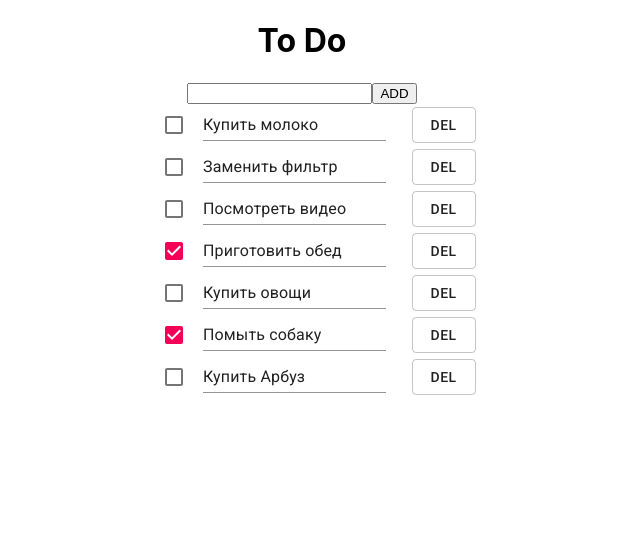
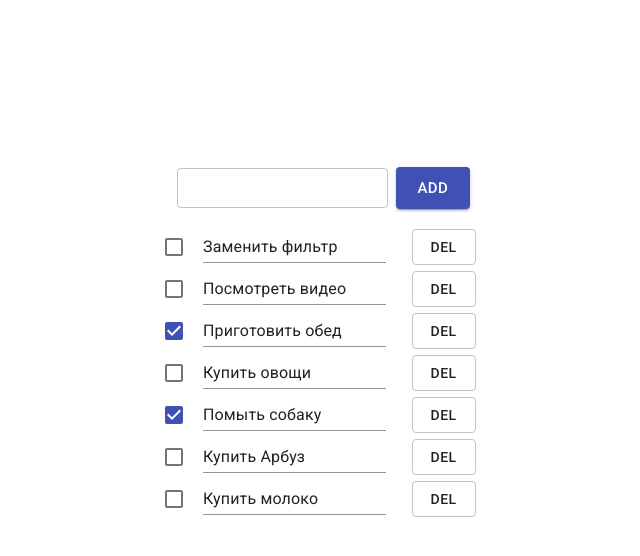
Before and after one commit to MikhailS89/todo_react, a React (Create React App) app: page / in a window 1280 px wide. Shown: the top 556 px of the page, without its empty margins (338-978 px from the left). Built offline with nearby package versions, Linux system fonts and the light colour scheme; data requests are answered from the project's data file.

Commit message:
Добавлена стилизация компонента Todocontainer

```diff
--- /dev/null
+++ b/src/componets/Todocontainer.css
@@ -0,0 +1,27 @@
+.todo{
+    max-width: 350px;
+    margin: auto;
+    margin-top: 20vh;
+    display: flex;
+    flex-direction: column;
+    align-items: center;
+
+}
+.todo__title{
+    color: blue;
+}
+.todo__form{
+    display: flex;
+    align-items: center;
+    justify-content: center;
+    width: 100%;
+    margin-bottom: 10px;
+}
+.todo__form-input{
+    display: block;
+}
+
+.todo__form-button{
+    display: block;
+    max-width: 40px;
+}
--- a/src/componets/Todocontainer.js
+++ b/src/componets/Todocontainer.js
@@ -2,6 +2,9 @@ import React, {useState, useEffect} from 'react'
 import Todolist from './Todolist'
 import {Context} from './context'
 import axios from 'axios'
+import './Todocontainer.css';
+import TextField from '@material-ui/core/TextField';
+import Button from '@material-ui/core/Button';
 
 export default function Todocontainer (){
 
@@ -83,16 +86,24 @@ export default function Todocontainer (){
             <Context.Provider value={{
                 removeTodo, changeTodo, changeChecked
             }}>
-            <div>
-                <h1>To Do</h1>
-                <div>
-                    <input
+            <div className="todo">
+                {/* <h1 className="todo__title">To Do</h1> */}
+                <div className="todo__form">
+                    {/* <input
                         type="text"
                         value={todoTitle}
                         onChange={event => SetTodoTitle(event.target.value)}
                         onKeyPress={addTodo}
-                    ></input>
-                        <button onClick={addTodo}>ADD</button>
+                    ></input> */}
+                    <div className="todo__form-input">
+                        <TextField value={todoTitle}
+                            onChange={event => SetTodoTitle(event.target.value)}
+                            onKeyPress={addTodo} id="outlined-basic" variant="outlined" style={{ margin: 8 }} size="small"/>
+                    </div>
+                    <div className="todo__form-button">
+                    {/* <button onClick={addTodo}>ADD</button> */}
+                        <Button onClick={addTodo} variant="contained" color="primary" size="large">ADD</Button>
+                    </div>
                 </div>
                 <Todolist todos={todos}/>
             </div>
--- a/src/componets/Todoitem.css
+++ b/src/componets/Todoitem.css
@@ -2,14 +2,13 @@
     display: flex;
     justify-content: center;
     align-items: center;
+    width: 350px;
 }
 
 .form{
     display: flex;
     justify-content: space-evenly;
     align-items: center;
-    /* border: 1px solid black;
-    margin: 0 auto; */
     max-width: 350px;
     width: 100%;
 
--- a/src/componets/Todoitem.js
+++ b/src/componets/Todoitem.js
@@ -17,7 +17,7 @@ export default function Todoitem({id, value, status}) {
                 {/* <input onChange={(event)=> changeChecked(id, event.target.checked)} type="checkbox"
                 defaultChecked={status}></input> */}
                 <div className="form__checkbox">
-                <Checkbox onChange={(event)=> changeChecked(id, event.target.checked)} defaultChecked={status} inputProps={{ 'aria-label': 'uncontrolled-checkbox' }} />
+                <Checkbox onChange={(event)=> changeChecked(id, event.target.checked)} defaultChecked={status} color="primary" inputProps={{ 'aria-label': 'uncontrolled-checkbox' }} />
                 </div>
 
                 {/* <input onChange={(event)=> changeTodo (id, event.target.value)} defaultValue={value}></input> */}
--- a/src/db.json
+++ b/src/db.json
@@ -1,10 +1,5 @@
 {
   "db": [
-    {
-      "id": 1630568249372,
-      "value": "Купить молоко",
-      "status": false
-    },
     {
       "id": 1630570597140,
       "value": "Заменить фильтр",
@@ -34,6 +29,11 @@
       "id": 1630573636443,
       "value": "Купить Арбуз",
       "status": false
+    },
+    {
+      "id": 1630577904806,
+      "value": "Купить молоко",
+      "status": false
     }
   ]
 }
```
